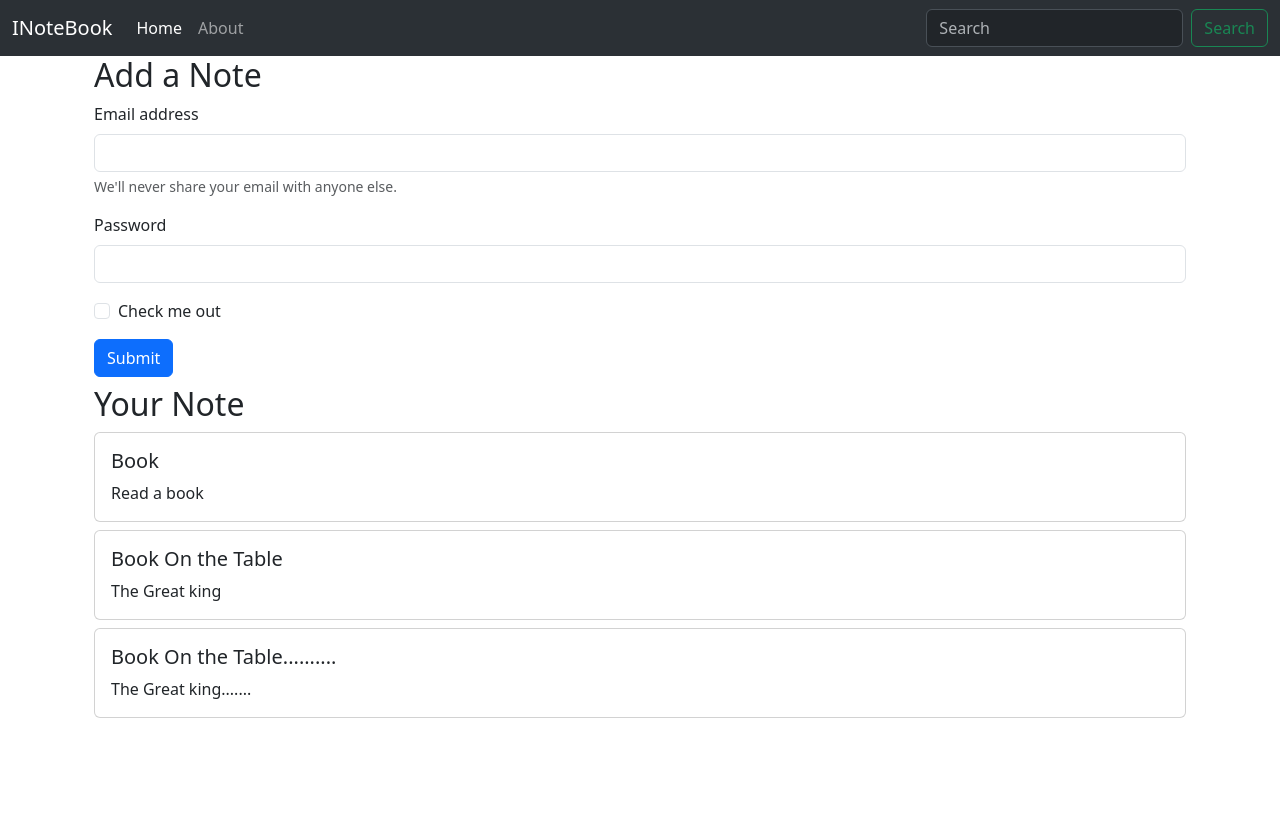
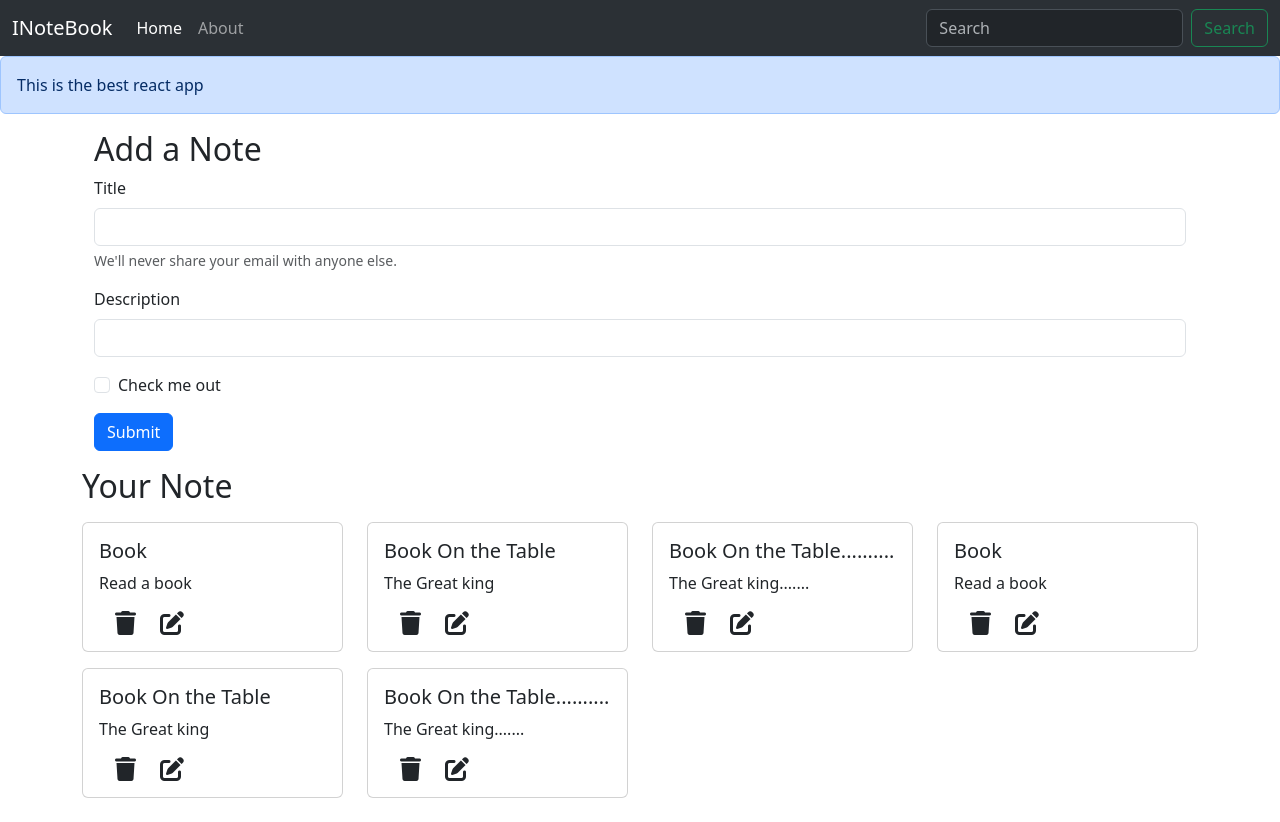
Before and after one commit to Sampath252005/iNoteBook, a React (Vite) app: page / in a window 1280 px wide. Before the commit the page ends 800 px from the top, so only its background shows below. Built offline with nearby package versions, Linux system fonts and the light colour scheme.

Commit message:
AddNote.jsx still not completed

```diff
--- a/index.html
+++ b/index.html
@@ -15,6 +15,7 @@
   <body>
     <div id="root"></div>
     <script type="module" src="/src/main.jsx"></script>
+    <script src="https://kit.fontawesome.com/a181f0df84.js" crossorigin="anonymous"></script>
     <script
       src="https://cdn.jsdelivr.net/npm/bootstrap@5.3.3/dist/js/bootstrap.bundle.min.js"
       integrity="sha384-YvpcrYf0tY3lHB60NNkmXc5s9fDVZLESaAA55NDzOxhy9GkcIdslK1eN7N6jIeHz"
--- a/src/App.jsx
+++ b/src/App.jsx
@@ -5,6 +5,7 @@ import NavBar from "./components/NavBar";
 import Home from "./components/Home";
 import About from "./components/About";
 import NoteState from "./context/notes/NoteState";
+import Alert from "./components/Alert";
 
 function App() {
   const [count, setCount] = useState(0);
@@ -14,6 +15,7 @@ function App() {
       <NoteState>
         <Router>
           <NavBar />
+          <Alert message="This is the best react app" />
           <div className="container">
             <Routes>
               <Route path="/" element={<Home />} />
--- /dev/null
+++ b/src/components/AddNote.jsx
@@ -0,0 +1,69 @@
+import React, { useContext, useState } from "react";
+import noteContext from "../context/notes/noteContext";
+const AddNote = () => {
+  const context = useContext(noteContext);
+  const { addNote } = context;
+  const [note,setNote]=useState({title:"",description:"",tag:""})
+  const handleClick = () => {};
+  const onChange=(e)=>{
+    setNote(...note,[e.target.name],[e.target.value])
+
+  }
+  return (
+    <div>
+      <div className="container">
+        <h2>Add a Note</h2>
+        <form className="my-2">
+          <div className="mb-3">
+            <label htmlFor="title" className="form-label">
+              Title
+            </label>
+            <input
+              type="text"
+              className="form-control"
+              id="title"
+              aria-describedby="emailHelp"
+              name="title"
+              onChange={onChange}
+            />
+            <div id="emailHelp" className="form-text">
+              We'll never share your email with anyone else.
+            </div>
+          </div>
+          <div className="mb-3">
+            <label htmlFor="desc" className="form-label">
+              Description
+            </label>
+            <input
+              type="text"
+              className="form-control"
+              id="desc"
+              name="desc"
+              onChange={onChange}
+            />
+          </div>
+          <div className="mb-3 form-check">
+            <input
+              type="checkbox"
+              className="form-check-input"
+              id="exampleCheck1"
+              onChange={onChange}
+            />
+            <label className="form-check-label" htmlFor="exampleCheck1">
+              Check me out
+            </label>
+          </div>
+          <button
+            type="submit"
+            className="btn btn-primary"
+            onClick={handleClick}
+          >
+            Submit
+          </button>
+        </form>
+      </div>
+    </div>
+  );
+};
+
+export default AddNote;
--- /dev/null
+++ b/src/components/Alert.jsx
@@ -0,0 +1,13 @@
+import React from "react";
+
+const Alert = (props) => {
+  return (
+    <div>
+      <div className="alert alert-primary" role="alert">
+        {props.message}
+      </div>
+    </div>
+  );
+};
+
+export default Alert;
--- a/src/components/Home.jsx
+++ b/src/components/Home.jsx
@@ -1,69 +1,12 @@
 import React, { useContext } from "react";
-import noteContext from "../context/notes/noteContext";
+import Notes from "./Notes";
+
 
 const Home = () => {
-  const context = useContext(noteContext);
-  const { notes, setNotes } = context;
 
   return (
     <div>
-      <div className="container">
-        <h2>Add a Note</h2>
-        <form className="my-2">
-          <div className="mb-3">
-            <label htmlFor="exampleInputEmail1" className="form-label">
-              Email address
-            </label>
-            <input
-              type="email"
-              className="form-control"
-              id="exampleInputEmail1"
-              aria-describedby="emailHelp"
-            />
-            <div id="emailHelp" className="form-text">
-              We'll never share your email with anyone else.
-            </div>
-          </div>
-          <div className="mb-3">
-            <label htmlFor="exampleInputPassword1" className="form-label">
-              Password
-            </label>
-            <input
-              type="password"
-              className="form-control"
-              id="exampleInputPassword1"
-            />
-          </div>
-          <div className="mb-3 form-check">
-            <input
-              type="checkbox"
-              className="form-check-input"
-              id="exampleCheck1"
-            />
-            <label className="form-check-label" htmlFor="exampleCheck1">
-              Check me out
-            </label>
-          </div>
-          <button type="submit" className="btn btn-primary">
-            Submit
-          </button>
-        </form>
-        <h2>Your Note</h2>
-        <div>
-        {notes.length === 0 ? (
-          <p>No notes to display.</p>
-        ) : (
-          notes.map((note, index) => (
-            <div key={index} className="card my-2">
-              <div className="card-body">
-                <h5 className="card-title">{note.title}</h5>
-                <p className="card-text">{note.description}</p>
-              </div>
-            </div>
-          ))
-        )}
-      </div>
-    </div>
+     <Notes/>
     </div>
   );
 };
--- /dev/null
+++ b/src/components/NoteItem.jsx
@@ -0,0 +1,20 @@
+import React from "react";
+const NoteItem = (props) => {
+  const { note } = props;
+  return (
+    <div className="col-md-3 my-2">
+      <div className="card">
+        <div className="card-body">
+          <h5 className="card-title">{note.title}</h5>
+          <p className="card-text">{note.description}</p>
+          <div className="d-flex align-items-center">
+            <i className="fa-solid fa-trash mx-3 fs-4"></i>
+            <i className="fa-solid fa-pen-to-square mx-2 fs-4"></i>
+          </div>
+        </div>
+      </div>
+    </div>
+  );
+};
+
+export default NoteItem;
--- /dev/null
+++ b/src/components/Notes.jsx
@@ -0,0 +1,24 @@
+import React,{useContext} from 'react'
+import noteContext from "../context/notes/noteContext";
+import NoteItem from './NoteItem';
+import AddNote from "./AddNote";
+const Notes = () => {
+    const context = useContext(noteContext);
+    const { notes,addNote} = context;
+
+  return (
+    <>
+     <AddNote/>
+    <div className='row my-3'>
+    <h2>Your Note</h2>
+    {
+        notes.map((notes,index)=>{
+            return <NoteItem key={index} note={notes}/>
+        })
+    }
+  </div>
+  </>
+  )
+}
+
+export default Notes
--- a/src/context/notes/NoteState.jsx
+++ b/src/context/notes/NoteState.jsx
@@ -33,11 +33,65 @@ const NoteState =(props) =>{
               "createdAt": "2025-03-10T16:53:21.970Z",
               "updatedAt": "2025-03-10T16:53:21.970Z",
               "__v": 0
+            },
+            {
+              "_id": "67c9d44770f8f4dee3f53210",
+              "user": "67c59aa418bb6a71261f3af6",
+              "title": "Book",
+              "description": "Read a book",
+              "tag": "Study",
+              "createdAt": "2025-03-06T16:58:47.168Z",
+              "updatedAt": "2025-03-06T16:58:47.168Z",
+              "__v": 0
+            },
+            {
+              "_id": "67cf18ea9dae62194f47bfa9",
+              "user": "67c59aa418bb6a71261f3af6",
+              "title": "Book On the Table",
+              "description": "The Great king",
+              "tag": "fantasy",
+              "createdAt": "2025-03-10T16:52:58.005Z",
+              "updatedAt": "2025-03-10T16:52:58.005Z",
+              "__v": 0
+            },
+            {
+              "_id": "67cf19019dae62194f47bfab",
+              "user": "67c59aa418bb6a71261f3af6",
+              "title": "Book On the Table..........",
+              "description": "The Great king.......",
+              "tag": "fantasy...........",
+              "createdAt": "2025-03-10T16:53:21.970Z",
+              "updatedAt": "2025-03-10T16:53:21.970Z",
+              "__v": 0
             }
     ]
    const [notes,setNotes]= useState(notesInitial)
+   //add a Note
+   const addNote =(title,description,tag)=>{
+    //TODO api calls
+    const note={
+      "_id": "67cf19019dae62194f47bfab",
+      "user": "67c59aa418bb6a71261f3af6",
+      "title": "Book On the Table..........",
+      "description": "The Great king.......[ADDED]",
+      "tag": "fantasy...........",
+      "createdAt": "2025-03-10T16:53:21.970Z",
+      "updatedAt": "2025-03-10T16:53:21.970Z",
+      "__v": 0
+    }
+    setNotes(notes.push(note))
+
+   }
+   //Delete a Note
+   const deleteNote=()=>{
+
+   }
+   //Edit a Note
+  const editNote=()=>{
+
+  }
     return(
-    <NoteContext.Provider value={{notes}}>
+    <NoteContext.Provider value={{notes,setNotes,addNote,deleteNote,editNote}}>
         {props.children}
     </NoteContext.Provider>
     )
--- a/src/index.css
+++ b/src/index.css
@@ -0,0 +1,3 @@
+i{
+    cursor: pointer;
+}
```
Lines whose indentation alone changed are shown as unchanged.
